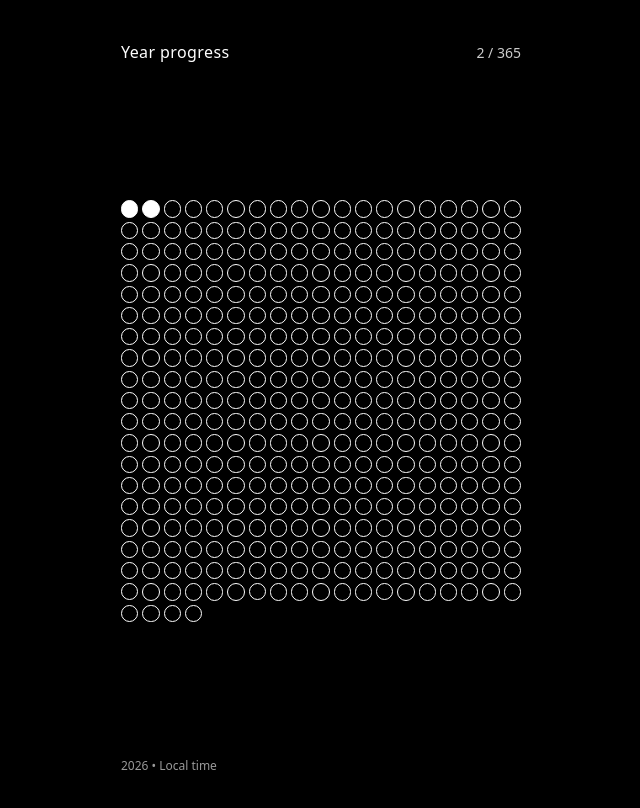
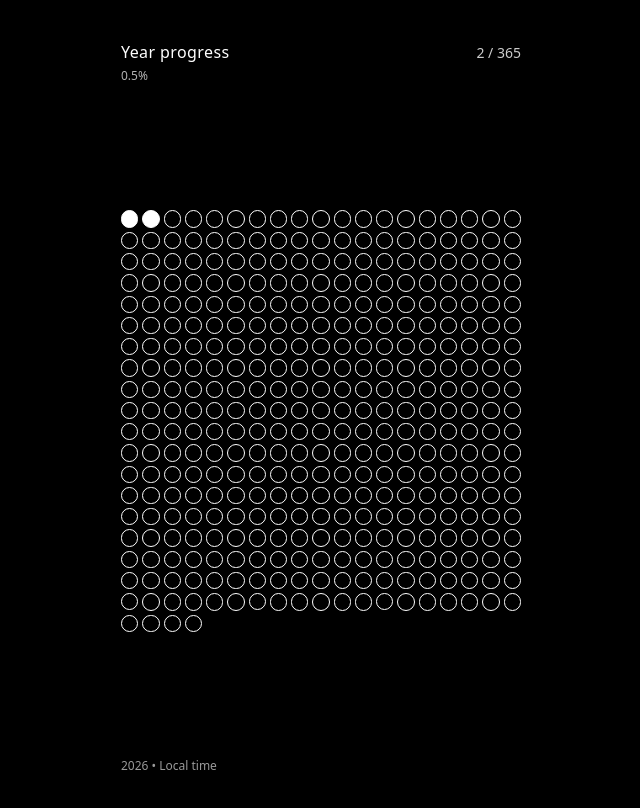
Before and after one commit to griffero/365, a Vue app: page / in a window 1280 px wide. Shown: the top 808 px of the page, without its empty margins (319-959 px from the left). Built offline with nearby package versions, Linux system fonts and the light colour scheme.

Commit message:
Show year percent under title

```diff
--- a/src/App.vue
+++ b/src/App.vue
@@ -23,6 +23,8 @@ const year = today.getFullYear()
 const totalDays = computed(() => daysInYear(year))
 const filledCount = computed(() => Math.min(dayOfYear(today), totalDays.value))
 const dots = computed(() => Array.from({ length: totalDays.value }, (_, i) => i))
+
+const yearPercent = computed(() => ((filledCount.value / totalDays.value) * 100).toFixed(1))
 </script>
 
 <template>
@@ -39,7 +41,10 @@ const dots = computed(() => Array.from({ length: totalDays.value }, (_, i) => i)
       aria-label="Year progress"
     >
       <header class="flex items-baseline justify-between">
-        <h1 class="text-base font-medium tracking-wide">Year progress</h1>
+        <div class="flex flex-col">
+          <h1 class="text-base font-medium tracking-wide">Year progress</h1>
+          <div class="mt-1 text-xs tabular-nums text-white/70">{{ yearPercent }}%</div>
+        </div>
         <div class="text-sm tabular-nums text-white/80">
           {{ filledCount }} / {{ totalDays }}
         </div>
```
Also changed, not shown: 1 other file (tests, documents, lock files or other folders).
